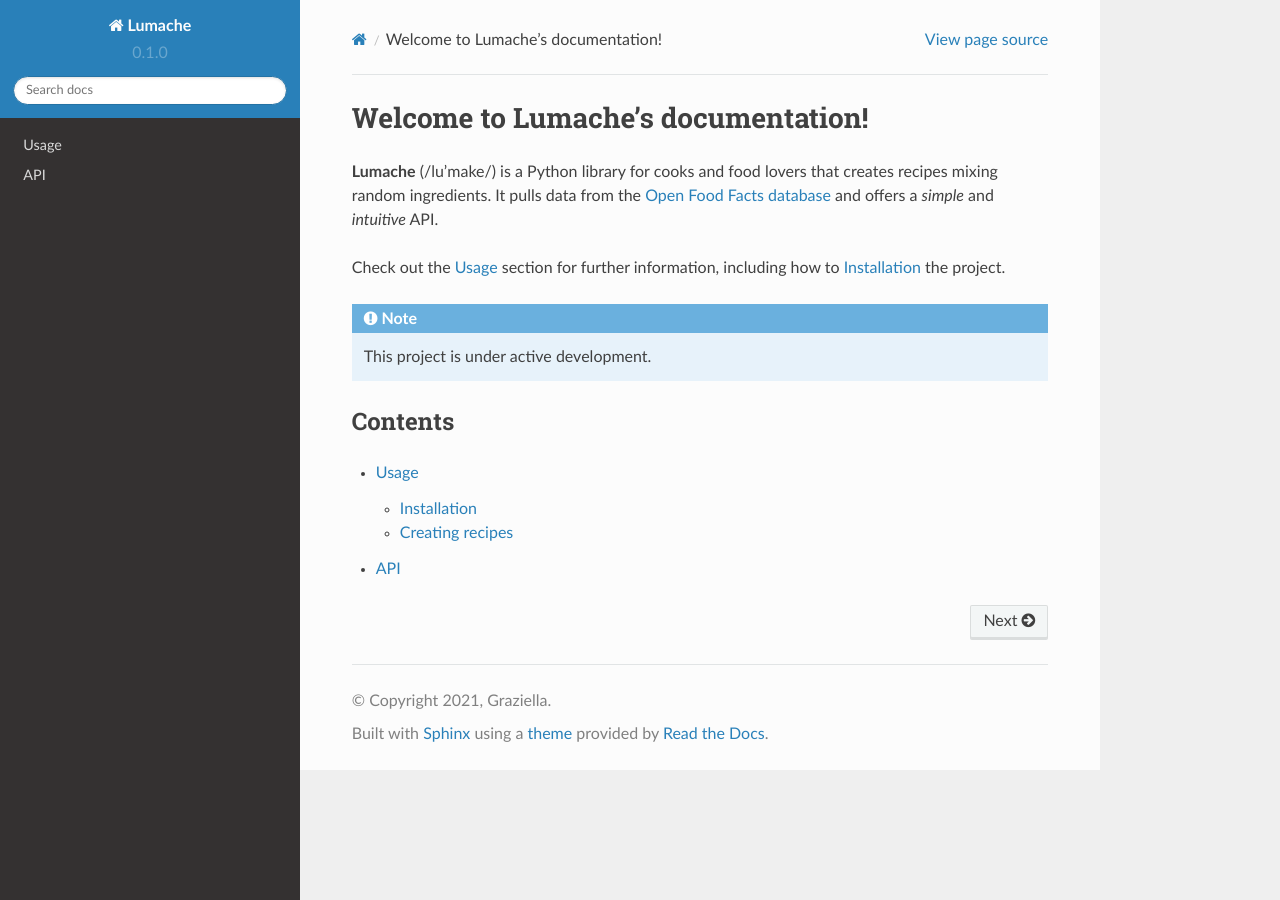
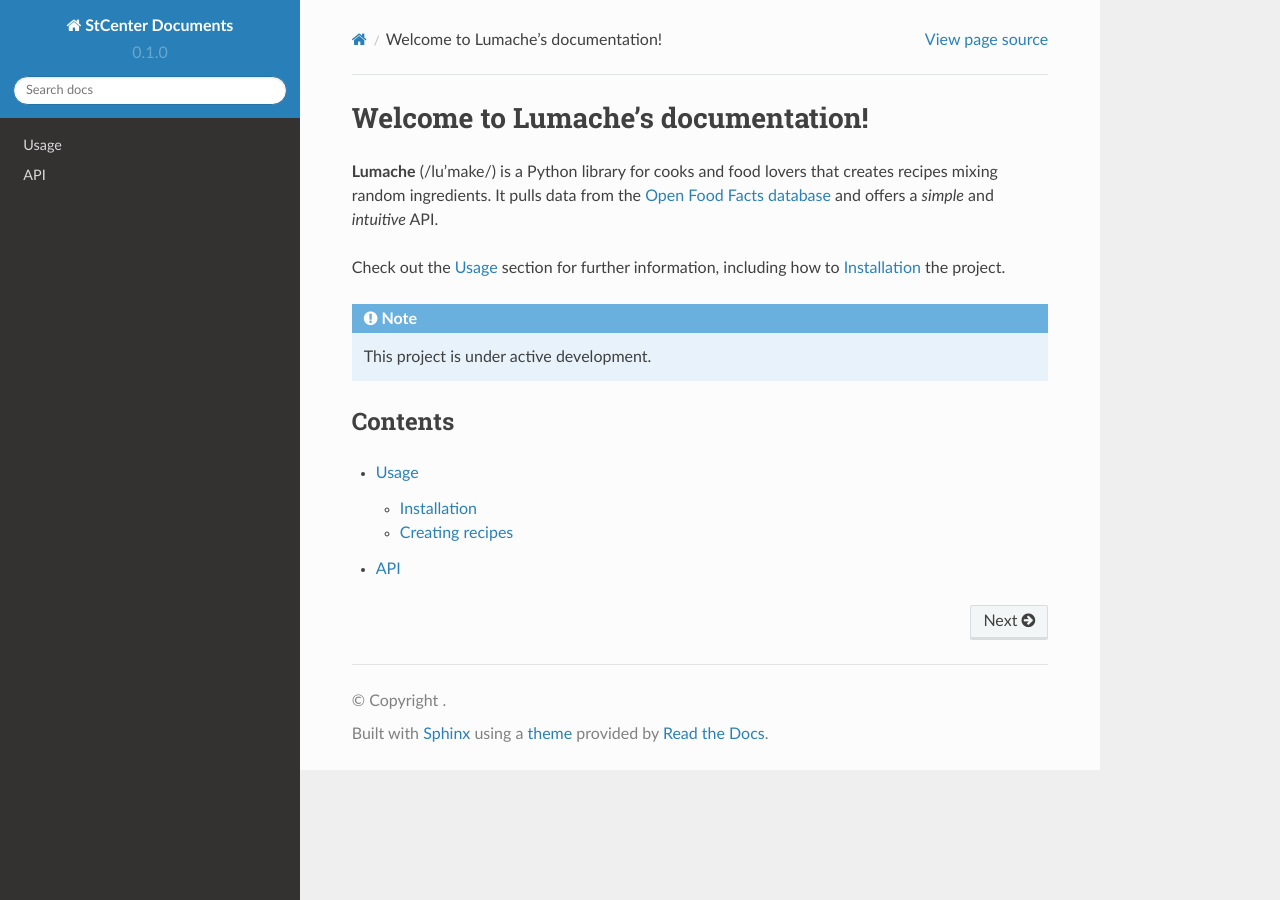
Before and after one commit to stccenter/STCenterDocs, a Sphinx documentation site: the page built from docs/source/index.rst, in a window 1280 px wide. Built offline with Sphinx 7.4.7 and the Read the Docs theme 2.0.0, drawn with Linux system fonts in a browser that asks for light colours.

Commit message:
Update conf.py

```diff
--- a/docs/source/conf.py
+++ b/docs/source/conf.py
@@ -2,9 +2,9 @@
 
 # -- Project information
 
-project = 'Lumache'
-copyright = '2021, Graziella'
-author = 'Graziella'
+project = 'StCenter Documents'
+copyright = ''
+author = 'Byron Pritchett Jr'
 
 release = '0.1'
 version = '0.1.0'
```
